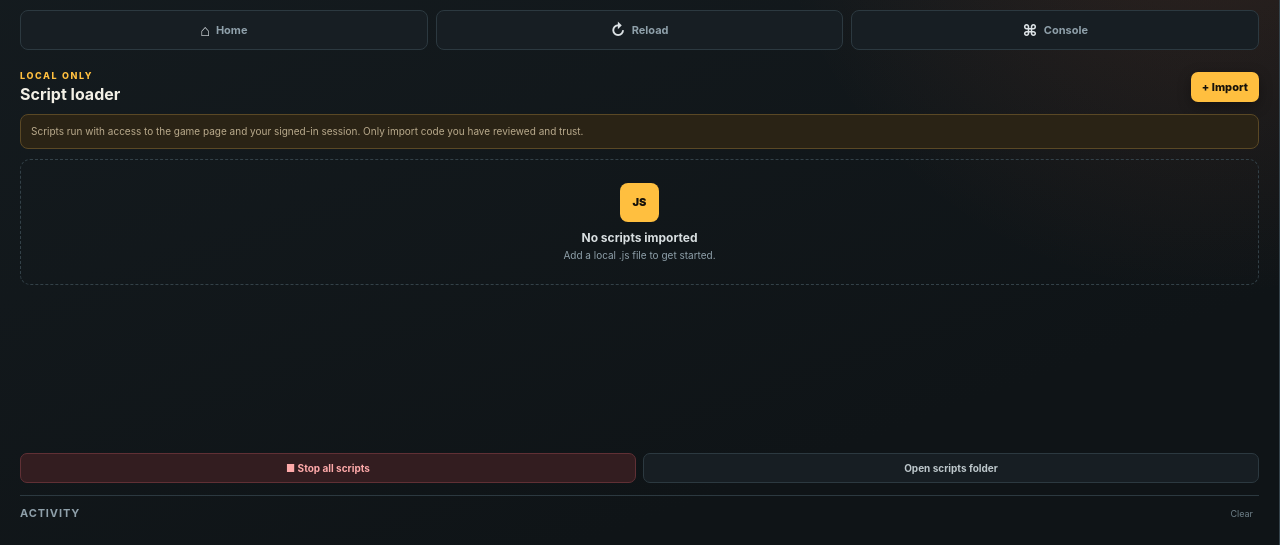
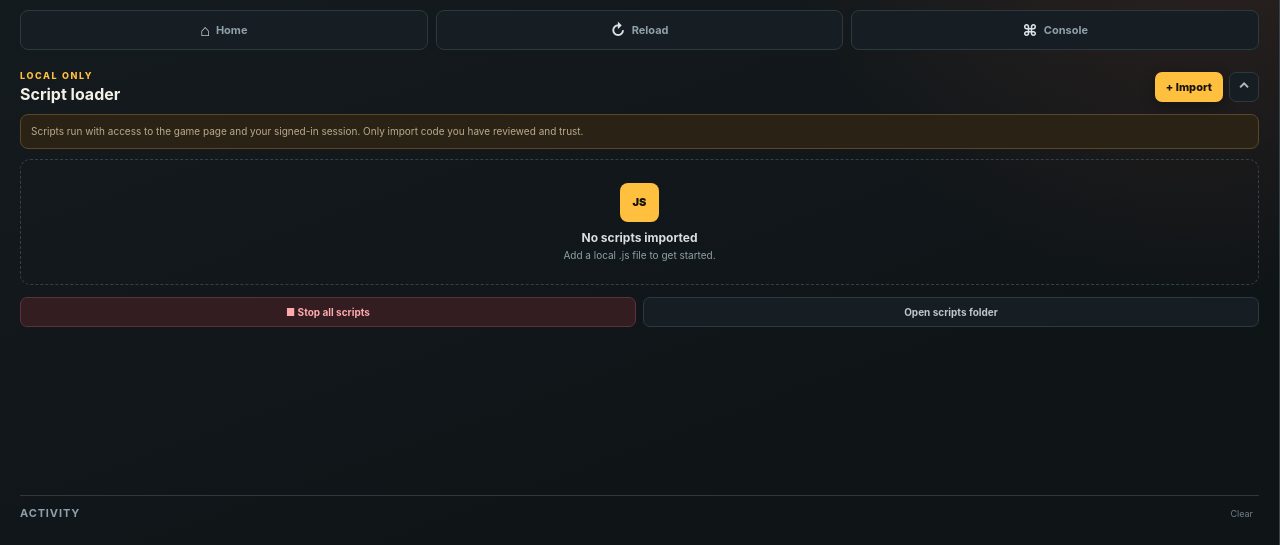
Before and after one commit to EchoSpring-max/Pok-Survivor-Pok-dex-Trainer-doofcraft-, an Electron app: page src/index.html in a window 1280 px wide. Shown: the part 154-699 px from the top of the page. Drawn offline with Linux system fonts and the light colour scheme; no server answers.

Commit message:
Make script loader section collapsible

```diff
--- a/src/index.html
+++ b/src/index.html
@@ -38,9 +38,13 @@
             <p class="eyebrow">LOCAL ONLY</p>
             <h2>Script loader</h2>
           </div>
+          <div class="section-heading-actions">
             <button id="import" class="primary-button">+ Import</button>
+            <button id="toggle-scripts" class="collapse-button" aria-expanded="true" aria-controls="scripts-body" title="Collapse script loader">⌃</button>
+          </div>
         </div>
 
+        <div id="scripts-body" class="scripts-body">
           <p class="warning">Scripts run with access to the game page and your signed-in session. Only import code you have reviewed and trust.</p>
 
           <div id="script-list" class="script-list" aria-live="polite"></div>
@@ -49,11 +53,12 @@
             <p>No scripts imported</p>
             <span>Add a local .js file to get started.</span>
           </div>
-      </section>
 
           <section class="actions">
             <button id="stop-all" class="danger-button">■ Stop all scripts</button>
             <button id="folder" class="secondary-button">Open scripts folder</button>
+          </section>
+        </div>
       </section>
 
       <section class="activity-section">
--- a/src/renderer.js
+++ b/src/renderer.js
@@ -3,8 +3,12 @@ const elements = {
   empty: document.querySelector('#empty-state'),
   log: document.querySelector('#log'),
   statusText: document.querySelector('#status-text'),
-  statusDot: document.querySelector('#status-dot')
+  statusDot: document.querySelector('#status-dot'),
+  scriptsSection: document.querySelector('.scripts-section'),
+  scriptsToggle: document.querySelector('#toggle-scripts')
 };
+
+const SCRIPT_SECTION_STORAGE_KEY = 'pokesurvivor-desktop:scripts-collapsed';
 
 function formatSize(bytes) {
   return bytes < 1024 ? `${bytes} B` : `${(bytes / 1024).toFixed(1)} KB`;
@@ -82,6 +86,13 @@ function renderGameStatus(status) {
     : status.state === 'loading' ? 'Loading game…' : status.message || 'Connection error';
 }
 
+function setScriptsCollapsed(collapsed) {
+  elements.scriptsSection.classList.toggle('collapsed', collapsed);
+  elements.scriptsToggle.setAttribute('aria-expanded', String(!collapsed));
+  elements.scriptsToggle.title = collapsed ? 'Expand script loader' : 'Collapse script loader';
+  localStorage.setItem(SCRIPT_SECTION_STORAGE_KEY, String(collapsed));
+}
+
 document.querySelector('#import').addEventListener('click', () => withError(async () => {
   const result = await window.desktop.importScript();
   if (!result.canceled) addLog('Script imported. Review it before enabling autorun.', 'success');
@@ -92,12 +103,16 @@ document.querySelector('#devtools').addEventListener('click', () => window.deskt
 document.querySelector('#stop-all').addEventListener('click', () => withError(() => window.desktop.stopAll()));
 document.querySelector('#folder').addEventListener('click', () => window.desktop.openScriptsFolder());
 document.querySelector('#clear-log').addEventListener('click', () => elements.log.replaceChildren());
+elements.scriptsToggle.addEventListener('click', () => {
+  setScriptsCollapsed(!elements.scriptsSection.classList.contains('collapsed'));
+});
 
 window.desktop.onScriptsChanged(renderScripts);
 window.desktop.onScriptEvent((entry) => addLog(entry.message, entry.level));
 window.desktop.onGameStatus(renderGameStatus);
 
 withError(async () => {
+  setScriptsCollapsed(localStorage.getItem(SCRIPT_SECTION_STORAGE_KEY) === 'true');
   const [scripts, gameStatus] = await Promise.all([
     window.desktop.listScripts(),
     window.desktop.getGameStatus()
--- a/src/styles.css
+++ b/src/styles.css
@@ -56,8 +56,16 @@ button { font: inherit; color: inherit; border: 0; cursor: pointer; }
 
 .scripts-section { min-height: 0; display: flex; flex-direction: column; flex: 1 1 auto; }
 .section-heading { display: flex; align-items: center; justify-content: space-between; margin-bottom: 10px; }
+.section-heading-actions { display: flex; align-items: center; gap: 6px; }
 .primary-button { background: var(--amber); color: #17120a; border-radius: 7px; padding: 8px 11px; font-size: 11px; font-weight: 850; box-shadow: 0 4px 14px #0005; }
 .primary-button:hover { background: #ffd05e; }
+.collapse-button { width: 30px; height: 30px; border-radius: 7px; color: #aebbc1; background: var(--surface); border: 1px solid var(--line); font-size: 15px; font-weight: 800; transition: transform .15s, background .15s; }
+.collapse-button:hover { background: var(--surface-2); }
+.scripts-body { display: flex; flex-direction: column; min-height: 0; flex: 1 1 auto; }
+.scripts-section.collapsed { flex: 0 0 auto; }
+.scripts-section.collapsed .section-heading { margin-bottom: 0; }
+.scripts-section.collapsed .scripts-body { display: none; }
+.scripts-section.collapsed .collapse-button { transform: rotate(180deg); }
 .warning { color: #b9aa8c; background: #2a2315; border: 1px solid #5a4825; border-radius: 8px; font-size: 10px; line-height: 1.45; padding: 9px 10px; margin-bottom: 10px; }
 .script-list { overflow: auto; display: flex; flex-direction: column; gap: 7px; padding-right: 2px; }
 .script-item { background: var(--surface); border: 1px solid var(--line); border-radius: 9px; padding: 10px; }
@@ -77,7 +85,7 @@ button { font: inherit; color: inherit; border: 0; cursor: pointer; }
 .empty-state p { color: #d9dfe1; font-size: 12px; font-weight: 750; }
 .empty-state span { display: block; margin-top: 4px; font-size: 10px; }
 
-.actions { display: grid; grid-template-columns: 1fr 1fr; gap: 7px; margin: 12px 0; }
+.actions { display: grid; grid-template-columns: 1fr 1fr; gap: 7px; margin-top: 12px; }
 .actions button { padding: 8px 6px; border-radius: 7px; font-size: 10px; font-weight: 750; }
 .danger-button { color: #ffaaaa; background: #331d20; border: 1px solid #603035; }
 .danger-button:hover { background: #422328; }
```
Lines whose indentation alone changed are shown as unchanged.
